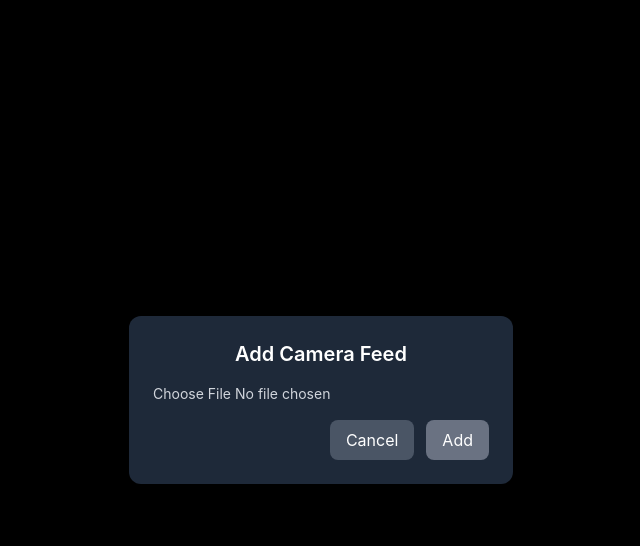
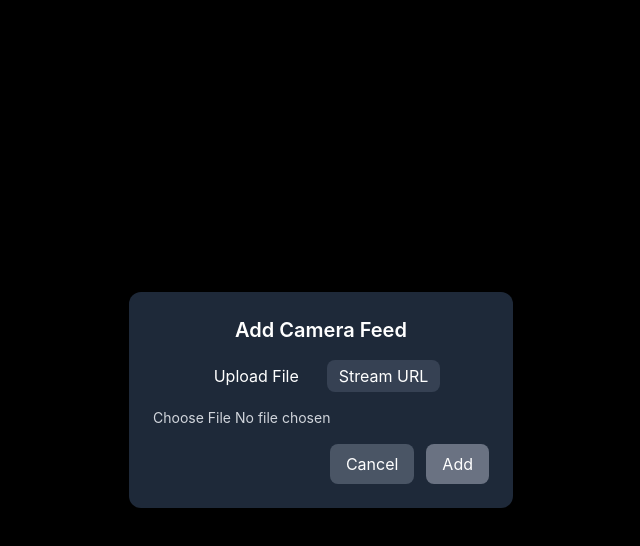
Before and after one commit to Mafuj-dev/SecureSight, a React (Vite) app: page / in a window 1280 px wide. Both pictures are taken after a click on the button "+ Add Camera". Shown: the top 546 px of the page, without its empty margins (319-959 px from the left). Built offline with nearby package versions, Linux system fonts and the light colour scheme.

Commit message:
option to add url when adding camera

```diff
--- a/src/components/AddCameraModal.jsx
+++ b/src/components/AddCameraModal.jsx
@@ -1,7 +1,9 @@
 import { useState } from "react";
 
 export const AddCameraModal = ({ onAdd, onClose }) => {
+  const [mode, setMode] = useState("file");
   const [file, setFile] = useState(null);
+  const [url, setUrl] = useState("");
 
   const handleFileChange = (e) => {
     const selected = e.target.files[0];
@@ -9,8 +11,9 @@ export const AddCameraModal = ({ onAdd, onClose }) => {
   };
 
   const handleAdd = () => {
-    if (file) {
-      onAdd(file);
+    const src = mode === "file" ? file : url;
+    if (src) {
+      onAdd(src);
       onClose();
     }
   };
@@ -22,18 +25,46 @@ export const AddCameraModal = ({ onAdd, onClose }) => {
           Add Camera Feed
         </h2>
 
+        {/* Mode Toggle */}
+        <div className="flex justify-center space-x-4 mb-4">
+          <button
+            onClick={() => setMode("file")}
+            className={`px-3 py-1 rounded-lg ${
+              mode === "file" ? "bg-primary" : "bg-gray-700"
+            }`}
+          >
+            Upload File
+          </button>
+          <button
+            onClick={() => setMode("url")}
+            className={`px-3 py-1 rounded-lg ${
+              mode === "url" ? "bg-primary" : "bg-gray-700"
+            }`}
+          >
+            Stream URL
+          </button>
+        </div>
+
+        {/* Input Fields */}
+        {mode === "file" ? (
+          <>
             <input
               type="file"
               accept="video/*"
               onChange={handleFileChange}
               className="block w-full text-sm text-gray-300 mb-4"
             />
-
             {file && (
-          <video
-            src={file}
-            className="w-full rounded-lg mb-3"
-            controls
+              <video src={file} className="w-full rounded-lg mb-3" controls />
+            )}
+          </>
+        ) : (
+          <input
+            type="text"
+            placeholder="Enter camera stream URL"
+            value={url}
+            onChange={(e) => setUrl(e.target.value)}
+            className="w-full bg-gray-700 text-gray-200 p-2 rounded-lg mb-4"
           />
         )}
 
@@ -46,9 +77,11 @@ export const AddCameraModal = ({ onAdd, onClose }) => {
           </button>
           <button
             onClick={handleAdd}
-            disabled={!file}
+            disabled={mode === "file" ? !file : !url}
             className={`px-4 py-2 rounded-lg ${
-              file ? "bg-primary hover:bg-teal-600" : "bg-gray-500 cursor-not-allowed"
+              (mode === "file" && file) || (mode === "url" && url)
+                ? "bg-primary hover:bg-teal-600"
+                : "bg-gray-500 cursor-not-allowed"
             }`}
           >
             Add
```
Lines whose indentation alone changed are shown as unchanged.
